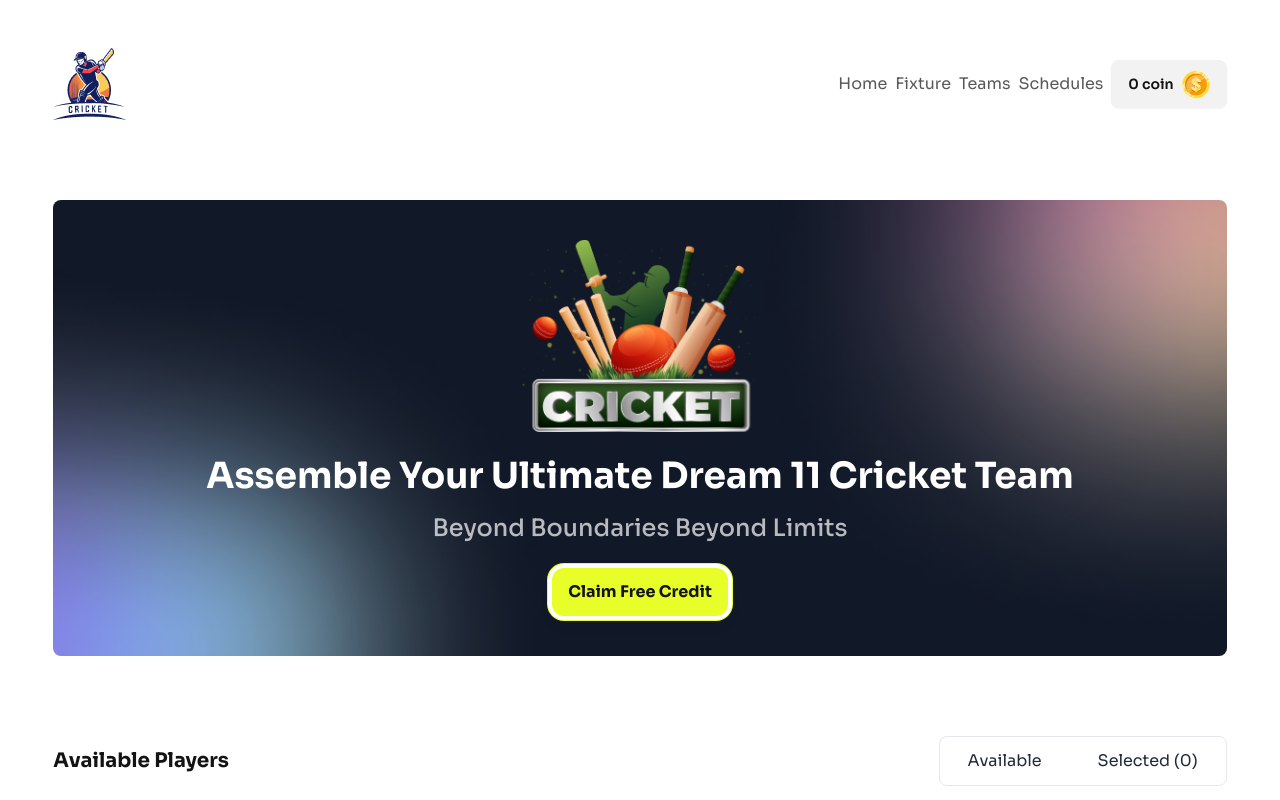
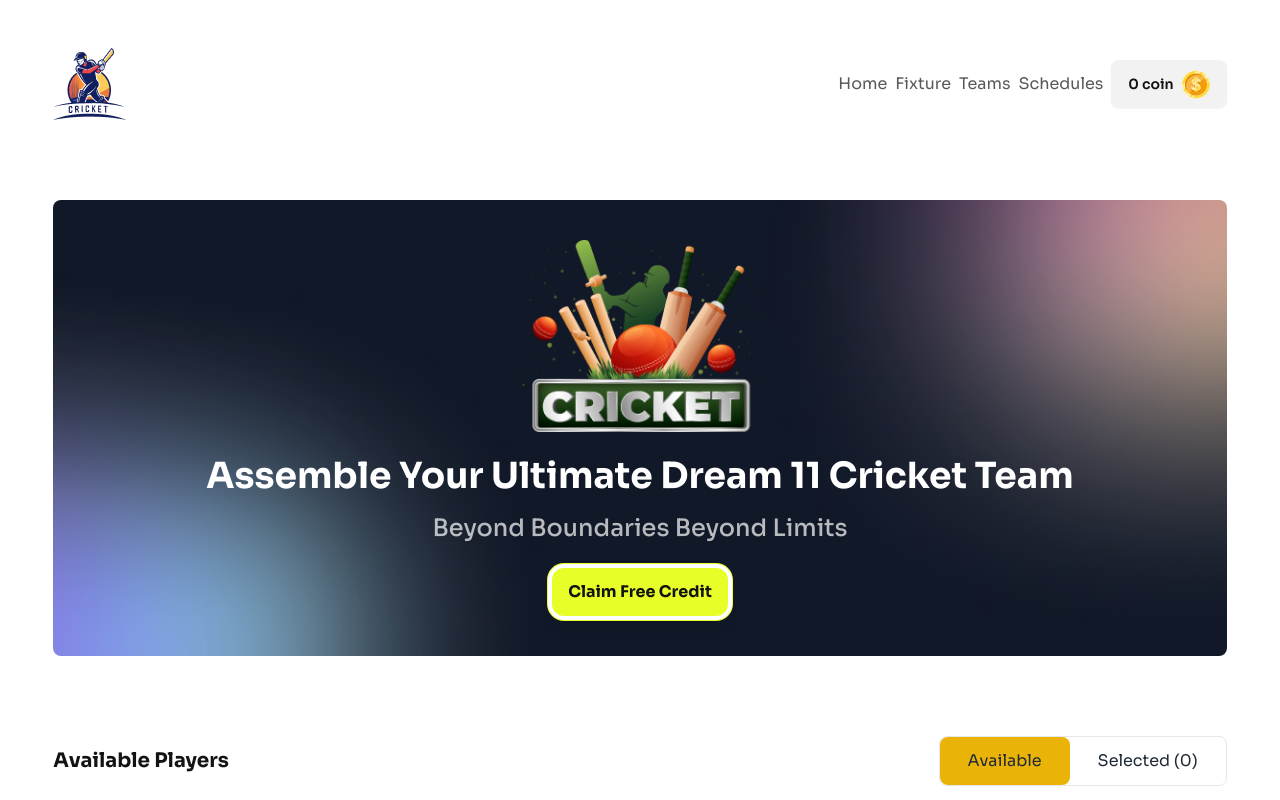
Before and after one commit to Purnendu-sarkar/Game-Changers, a React (Vite) app: page / in a window 1280 px wide. Shown: the top 800 px of the page. Built offline with nearby package versions, Linux system fonts and the light colour scheme.

Commit message:
Delete Select Players Done.

```diff
--- a/src/App.jsx
+++ b/src/App.jsx
@@ -10,7 +10,8 @@ import Selected from './components/Selected/Selected';
 function App() {
   const [coin, setCoin] = useState(0);
   const [selectedPlayers, setSelectedPlayers] = useState([]);
-  const [showSelected, setShowSelected] = useState(false);
+  // const [showSelected, setShowSelected] = useState(false);
+  const [activeTab, setActiveTab] = useState('available');
 
 
 
@@ -34,17 +35,25 @@ function App() {
 };
 
 
-const toggleSelected = () => {
-  setShowSelected(!showSelected);
+const removePlayer = (playerId) => {
+  const playerToRemove = selectedPlayers.find(player => player.playerId === playerId);
+  if (playerToRemove) {
+    setSelectedPlayers(selectedPlayers.filter(player => player.playerId !== playerId));
+    alert(`${playerToRemove.name} removed from selection.`);
+  }
 };
+
+// const toggleSelected = () => {
+//   setShowSelected(!showSelected);
+//   setActiveTab(activeTab === 'available' ? 'selected' : 'available');
+// };
 
   return (
     <>
     <Header coin={coin}></Header>
     <Banner addCoin={addCoin}></Banner>
-    {showSelected && <Selected selectedPlayers={selectedPlayers}></Selected>}
-    <Players addPlayer={addPlayer} toggleSelected={toggleSelected} selectedPlayers={selectedPlayers}></Players>
-
+    <Players addPlayer={addPlayer} activeTab={activeTab} setActiveTab={setActiveTab} selectedPlayers={selectedPlayers}></Players>
+    {activeTab === 'selected' && <Selected selectedPlayers={selectedPlayers} removePlayer={removePlayer}></Selected>}
     </>
   )
 }
--- a/src/components/Players/Players.jsx
+++ b/src/components/Players/Players.jsx
@@ -1,8 +1,7 @@
 import { useEffect, useState } from "react";
 import Player from "../Player/Player";
 
-
-const Players = ({ addPlayer, toggleSelected, selectedPlayers }) => {
+const Players = ({ addPlayer, activeTab, setActiveTab, selectedPlayers }) => {
   const [players, setPlayers] = useState([]);
 
   useEffect(() => {
@@ -17,14 +16,28 @@ const Players = ({ addPlayer, toggleSelected, selectedPlayers }) => {
       <div className="w-11/12 mx-auto flex items-center justify-between">
         <h3 className="font-bold text-xl text-dark-02">Available Players</h3>
         <div className="flex border rounded-lg">
-                    <button className="px-7 py-3">Available</button>
-                    <button className="px-7 py-3" onClick={toggleSelected}>Selected ({selectedPlayers.length})</button>
+          <button
+            className={`px-7 py-3 ${activeTab === 'available' ? 'bg-yellow-500 rounded-lg' : ''}`}
+            onClick={() => setActiveTab('available')}
+          >
+            Available
+          </button>
+          <button
+            className={`px-7 py-3 ${activeTab === 'selected' ? 'bg-yellow-500 rounded-lg' : ''}`}
+            onClick={() => setActiveTab('selected')}
+          >
+            Selected ({selectedPlayers.length})
+          </button>
         </div>
       </div>
+
+      {activeTab === 'available' && (
         <div className="grid grid-cols-1 md:grid-cols-2 lg:grid-cols-3 w-11/12 mx-auto gap-5 mt-9">
-                {players.map(player => (<Player key={player.playerId} player={player} addPlayer={addPlayer}></Player>
+          {players.map(player => (
+            <Player key={player.playerId} player={player} addPlayer={addPlayer} />
           ))}
         </div>
+      )}
     </div>
   );
 };
--- a/src/components/Selected/Selected.jsx
+++ b/src/components/Selected/Selected.jsx
@@ -1,6 +1,6 @@
 import { RiDeleteBin5Line } from "react-icons/ri";
 
-const Selected = ({ selectedPlayers }) => {
+const Selected = ({ selectedPlayers, removePlayer }) => {
     return (
         <div className="w-11/12 mx-auto flex flex-col gap-5">
             <h3 className="font-bold text-xl">Selected Players ({selectedPlayers.length}/6)</h3>
@@ -14,7 +14,7 @@ const Selected = ({ selectedPlayers }) => {
                             <p className="">{player.role}</p>
                             </div>
                             </div>
-                            <button><RiDeleteBin5Line />
+                            <button onClick={() => removePlayer(player.playerId)}><RiDeleteBin5Line />
                             </button>
                         </div>
                     ))}
```
Also changed, not shown: src/App.css (line endings or trailing spaces). Lines whose indentation alone changed are shown as unchanged.
